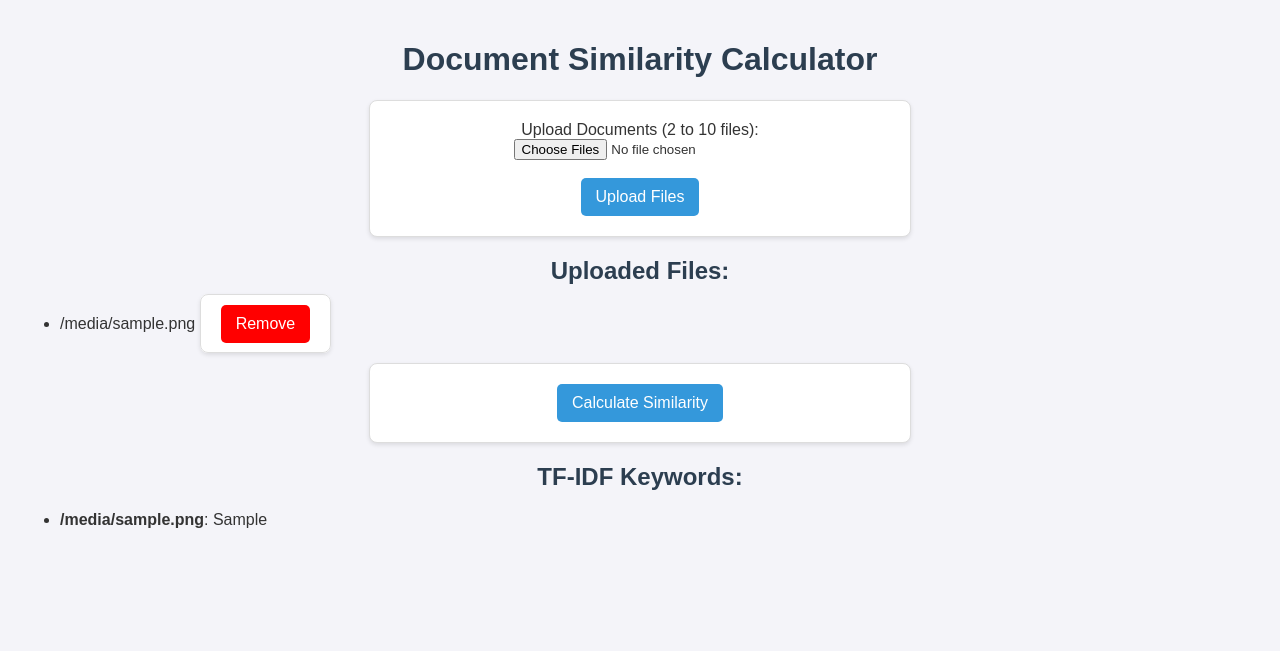
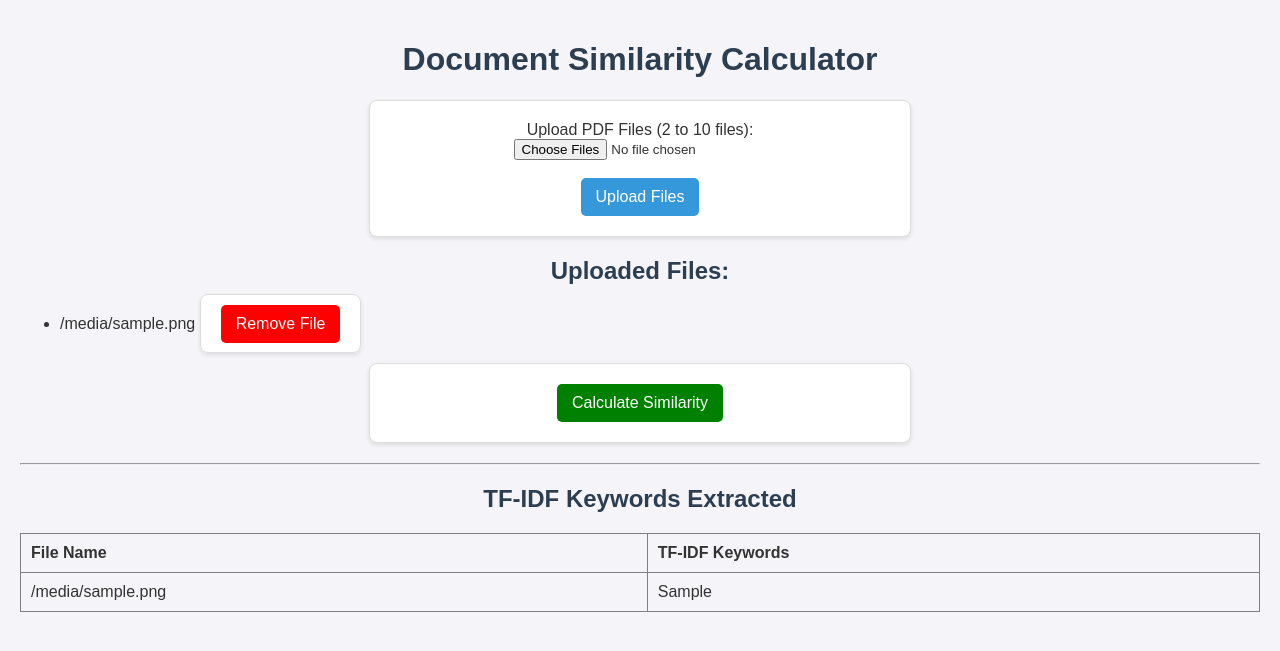
Before and after one commit to Lily-WangQian/Lily-WangQian-AzureWeb_Upload1, a Flask app: template templates/index.html in a window 1280 px wide. Shown: the top 651 px of the page. Run offline with Flask 3, Linux system fonts and the light colour scheme; the template is opened without the code that fills it: most values are stand-ins (such as "Sample title", 1, 10 or a date in 2020).

Commit message:
Update index.html

```diff
--- a/templates/index.html
+++ b/templates/index.html
@@ -5,13 +5,18 @@
     <meta name="viewport" content="width=device-width, initial-scale=1.0">
     <title>Document Similarity Calculator</title>
     <link rel="stylesheet" href="{{ url_for('static', filename='style.css') }}">
+    <script>
+        function showLoading() {
+            document.getElementById('loading').style.display = 'block';
+        }
+    </script>
 </head>
 <body>
     <div class="container">
         <h1>Document Similarity Calculator</h1>
 
-        <form action="/upload" method="post" enctype="multipart/form-data">
-            <label>Upload Documents (2 to 10 files):</label><br>
+        <form action="/upload" method="post" enctype="multipart/form-data" onsubmit="showLoading()">
+            <label>Upload PDF Files (2 to 10 files):</label><br>
             <input type="file" name="files" multiple required><br><br>
             <button type="submit">Upload Files</button>
         </form>
@@ -24,31 +29,49 @@
                 {{ file }}
                 <form action="/remove" method="post" style="display:inline;">
                     <input type="hidden" name="filename" value="{{ file }}">
-                    <button type="submit" style="background:red; color:white;">Remove</button>
+                    <button type="submit" style="background-color:red; color:white;">Remove File</button>
                 </form>
             </li>
             {% endfor %}
         </ul>
 
-        <form action="/calculate" method="post">
+        <form action="/calculate" method="post" onsubmit="showLoading()">
             {% for file in uploaded_filenames %}
             <input type="hidden" name="uploaded_files" value="{{ file }}">
             {% endfor %}
-            <button type="submit">Calculate Similarity</button>
+            <button type="submit" style="background-color:green; color:white;">Calculate Similarity</button>
         </form>
         {% endif %}
 
+        <div id="loading" style="display: none; text-align: center; margin-top: 20px;">
+            <p>Processing... Please wait.</p>
+        </div>
+
         {% if error %}
-        <div style="color: red;">{{ error }}</div>
+        <div style="color: red; text-align: center; margin-top: 20px;">
+            <p>{{ error }}</p>
+        </div>
         {% endif %}
 
         {% if keyword_results %}
-        <h2>TF-IDF Keywords:</h2>
-        <ul>
-            {% for result in keyword_results %}
-            <li><strong>{{ result.filename }}</strong>: {{ result.tfidf_keywords|join(', ') }}</li>
-            {% endfor %}
-        </ul>
+        <hr>
+        <h2>TF-IDF Keywords Extracted</h2>
+        <table border="1" style="width: 100%; text-align: left;">
+            <thead>
+                <tr>
+                    <th>File Name</th>
+                    <th>TF-IDF Keywords</th>
+                </tr>
+            </thead>
+            <tbody>
+                {% for result in keyword_results %}
+                <tr>
+                    <td>{{ result.filename }}</td>
+                    <td>{{ result.tfidf_keywords|join(', ') }}</td>
+                </tr>
+                {% endfor %}
+            </tbody>
+        </table>
         {% endif %}
     </div>
 </body>
```
